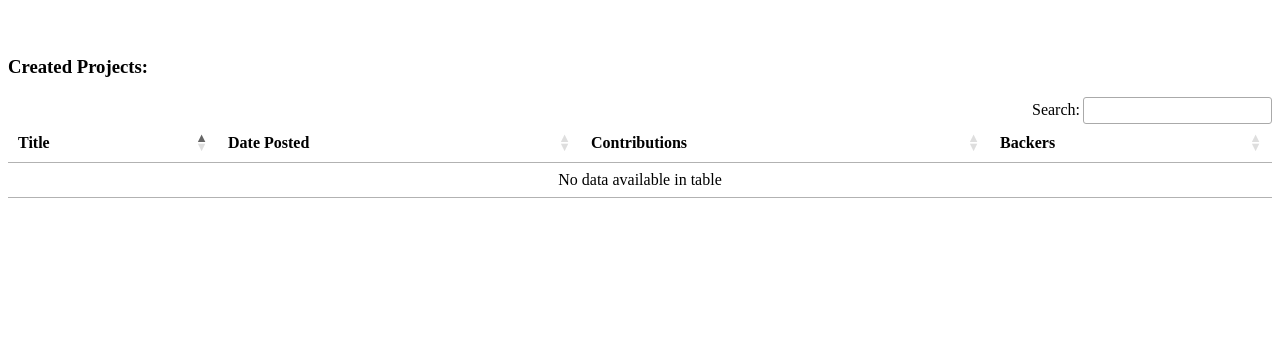
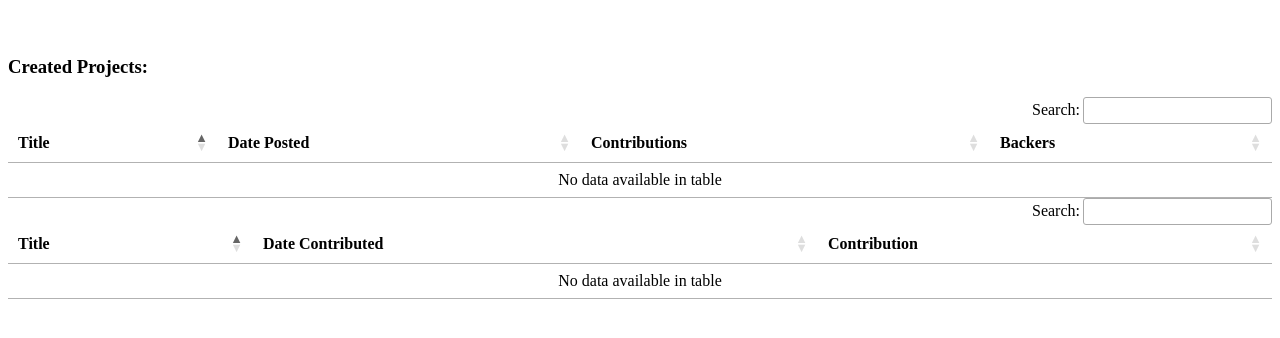
Before and after one commit to BallisticSeaChicken/pilot_fish, a Flask app: page /persons/1 in a window 1280 px wide. Shown: the part 232-570 px from the top of the page. Run offline with Flask 2, Linux system fonts and the light colour scheme; data that the repository does not hold is empty; some libraries are stand-ins or nearby versions.

Commit message:
Bug fix for campaigns
-Campaigns page now work again
-Previously deleted column Contributions is re-implemented as a sum of
all Contributions with CampaignName == CampaignTitle
-Previously deleted column Backers is re-implemented with a call to
length of Contributions with CampaignName==CampaignTitle

```diff
--- a/db_interface.py
+++ b/db_interface.py
@@ -1,4 +1,4 @@
-from sqlalchemy import Column, Integer, String, Date, create_engine, ForeignKey
+from sqlalchemy import Column, Integer, String, Date, create_engine, ForeignKey, func
 from sqlalchemy.ext.declarative import declarative_base
 from sqlalchemy.orm import sessionmaker, relationship, backref, joinedload
 
@@ -26,28 +26,37 @@ class Campaign(Base):
 	CampaignTitle = Column(String(50), primary_key = True)
 	ShortDesc = Column(String(300))
 	DatePosted = Column(Date)
-	Contributions = Column(Integer)
-	Backers = Column(Integer)
 	Creator = Column(Integer, ForeignKey('Persons.PersonID'))
-	IndividualContributions = relationship("Contribution", primaryjoin= "Contribution.CampaignTitle == Campaign.CampaignTitle", backref="ContributionTarget")
+
+	IndividualContributions = relationship("Contribution", primaryjoin= "Contribution.CampaignName == Campaign.CampaignTitle", backref="ContributionTarget")
+
+	def getContributionSum(self):
+		sum = int()
+		for c in self.IndividualContributions:
+			sum += c.Contribution
+		return sum
+
+	def getNumBackers(self):
+		return len(self.IndividualContributions)
 
 class Contribution(Base):
 	__tablename__ = 'Contributions'
 	ContributionID = Column(Integer, primary_key = True)
 	ContributorID = Column(Integer, ForeignKey('Persons.PersonID'))
-	CampaignTitle = Column(String, ForeignKey('Campaigns.CampaignTitle'))
+	CampaignName = Column(String, ForeignKey('Campaigns.CampaignTitle'))
 	Contribution = Column(Integer)
 
-def get_contribution(id = None, cid = None, campaign = None):
+
+def get_contribution(id = None, contributor = None, campaign = None):
 	session = Session()
 	contributions = session.query(Contribution).options(joinedload(Contribution.Contributor), joinedload(Contribution.ContributionTarget))
 
 	if(id):
-		contributions.filter(Contribution.ContributionID == id)
-	if(cid):
-		contributions.filter(Contribution.ContributorID == cid)
+		contributions = contributions.filter(Contribution.ContributionID == id)
+	if(contributor):
+		contributions = contributions.filter(Contribution.ContributorID == contributor)
 	if(campaign):
-		contributions.filter(Contribution.CampaignTitle == campaign)
+		contributions = contributions.filter(Contribution.CampaignName == campaign)
 
 	contributions = contributions.all()
 
@@ -57,7 +66,7 @@ def get_contribution(id = None, cid = None, campaign = None):
 
 def all_campaigns():
 	session = Session()
-	campaigns = session.query(Campaign).options(joinedload(Campaign.Person)).all()
+	campaigns = session.query(Campaign).options(joinedload(Campaign.Person), joinedload(Campaign.IndividualContributions)).all()
 	session.close()
 
 	return campaigns
@@ -78,7 +87,7 @@ def get_all_persons():
 
 def get_person_by_id(id):
 	session = Session()
-	person = session.query(Person).options(joinedload(Person.Campaigns)).filter(Person.PersonID == id).first()
+	person = session.query(Person).options(joinedload(Person.Campaigns).joinedload(Campaign.IndividualContributions)).filter(Person.PersonID == id).first()
 	session.close()
 
 	return person
--- a/pilotfisher.py
+++ b/pilotfisher.py
@@ -1,5 +1,5 @@
 from flask import Flask, url_for, render_template, redirect
-from db_interface import Campaign, all_campaigns, get_campaign_by_title, Person, get_all_persons, get_person_by_id
+from db_interface import Campaign, all_campaigns, get_campaign_by_title, Person, get_all_persons, get_person_by_id, get_contribution
 
 app = Flask(__name__)
 
@@ -29,8 +29,8 @@ def persons_list():
 @app.route("/persons/<int:id>")
 def person_info(id):
 	person = get_person_by_id(id)
-	return render_template('single_person.html', person = person)
-
+	contributed_to = get_contribution(contributor = id)
+	return render_template('single_person.html', person = person, contributed_to = contributed_to)
 
 if __name__ == "__main__":
     app.run(debug = True)
--- a/templates/campaigns_all.html
+++ b/templates/campaigns_all.html
@@ -18,8 +18,8 @@
 		<tr>
 			<td><a href="/campaigns/{{instance.CampaignTitle|urlencode()}}">{{instance.CampaignTitle}}</a></td>
 			<td>{{instance.DatePosted}}</td>
-			<td>{{instance.Contributions}}</td>
-			<td>{{instance.Backers}}</td>
+			<td>{{instance.getContributionSum()}}</td>
+			<td>{{instance.getNumBackers()}}</td>
 			<td><a href="/persons/{{instance.Person.PersonID|urlencode()}}">{{instance.Person.FirstName}} {{instance.Person.LastName}}</d></td>
 		</tr>
 		{% endfor %}
--- a/templates/single_person.html
+++ b/templates/single_person.html
@@ -8,7 +8,7 @@
 		<h3>Email:</h3> {{person.Email}}<br>
 		<p>
 			<h3>Created Projects:</h3>
-			<table id="all_campaigns">
+			<table id="campaigns_made" class="campaign_info">
 				<thead>
 				<tr>
 					<th align="left">Title</th>
@@ -23,15 +23,35 @@
 				<tr>
 					<td><a href="/campaigns/{{instance.CampaignTitle|urlencode()}}">{{instance.CampaignTitle}}</a></td>
 					<td>{{instance.DatePosted}}</td>
-					<td>{{instance.Contributions}}</td>
-					<td>{{instance.Backers}}</td>
+					<td>{{instance.getContributionSum()}}</td>
+					<td>{{instance.getNumBackers()}}</td>
+				</tr>
+				{% endfor %}
+				</tbody>
+			</table>
+
+			<table id="contributed_to" class="campaign_info">
+				<thead>
+				<tr>
+					<th align="left">Title</th>
+					<th align="left">Date Contributed</th>
+					<th align="left">Contribution</th>
+				</tr>
+				</thead>
+
+				<tbody>
+				{% for instance in contributed_to %}
+				<tr>
+					<td><a href="/campaigns/{{instance.CampaignTitle|urlencode()}}">{{instance.CampaignName}}</a></td>
+					<td>{{instance.Date}}</td>
+					<td>{{instance.Contribution}}</td>
 				</tr>
 				{% endfor %}
 				</tbody>
 			</table>
 			<script type="text/javascript">
 			$(document).ready(function() {
-				$('#all_campaigns').dataTable({
+				$('#campaigns_made').dataTable({
 					"info": false,
 					"paging": false,
 					"aoColumns": [
@@ -41,6 +61,16 @@
 						{ "bSearchable": false }
 					]
 				});
+
+				$('#contributed_to').dataTable({
+					"info": false,
+					"paging": false,
+					"aoColumns": [
+						null,
+						null,
+						{ "bSearchable": false }
+					]
+				});
 			} );
 			</script>
 		</p>
```
Also changed, not shown: 1 other file.
